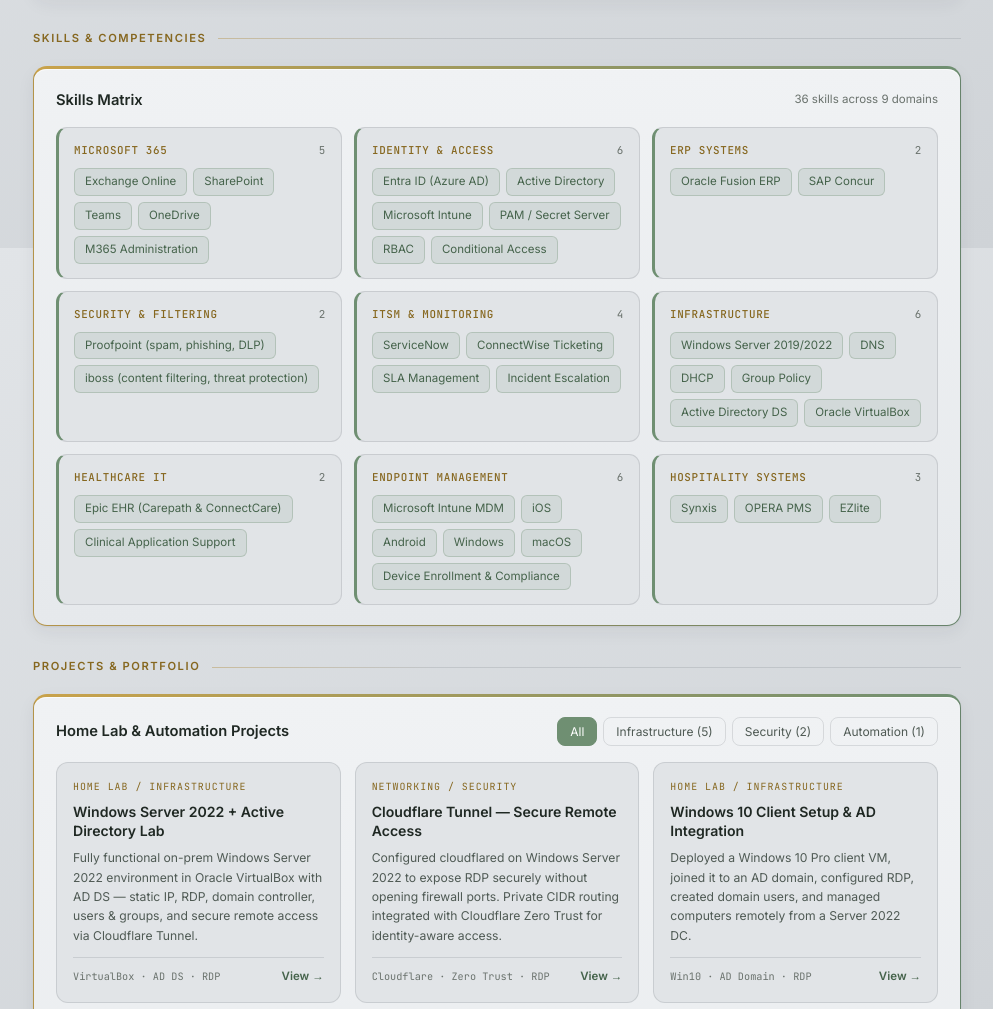
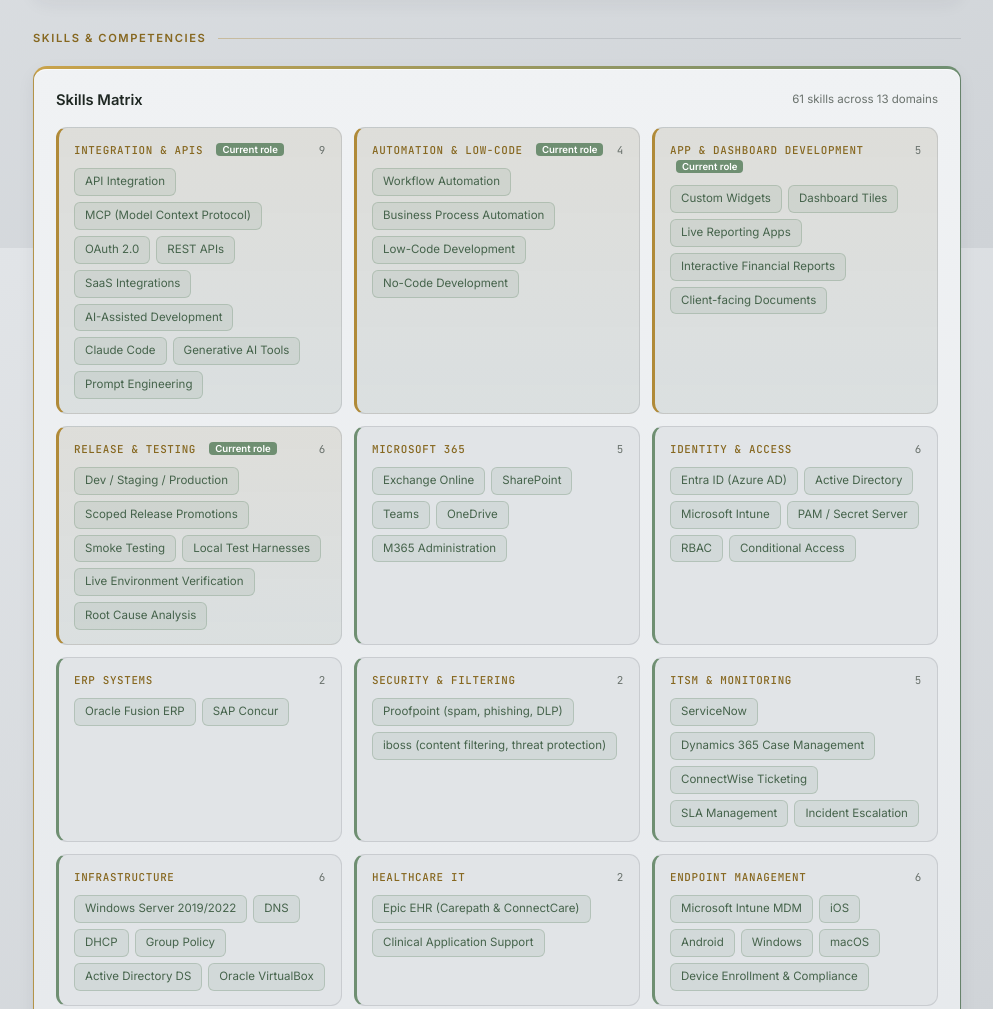
Before and after one commit to Yuzuki007/MyCV, a plain HTML site: page index.html in a window 1280 px wide. Shown: the part 1352-2361 px from the top of the page, without its empty margins (287-1280 px from the left). Drawn offline with Linux system fonts and the light colour scheme.

Commit message:
Add current-role skill groups

```diff
--- a/index.html
+++ b/index.html
@@ -233,6 +233,8 @@ footer span{color:#86671f}
 .ct .ci svg{stroke:#fff}
 .certs li{border-left:3px solid rgba(111,143,114,.55)}
 .search:focus{border-color:var(--gold)}
+.skill.cur{border-left-color:var(--gold);background:linear-gradient(180deg,rgba(190,150,60,.08),rgba(111,143,114,.06)),var(--panel2)}
+.skill h4 em.new{font-style:normal;font-family:var(--font);text-transform:none;letter-spacing:0;font-size:.6rem;font-weight:600;color:#fff;background:var(--accent);padding:1px 6px;border-radius:4px;margin-left:6px;vertical-align:1px}
 </style>
 </head>
 <body>
@@ -404,11 +406,15 @@ const JOBS = [
 ];
 
 const SKILLS = {
+  "Integration & APIs":["API Integration","MCP (Model Context Protocol)","OAuth 2.0","REST APIs","SaaS Integrations","AI-Assisted Development","Claude Code","Generative AI Tools","Prompt Engineering"],
+  "Automation & Low-Code":["Workflow Automation","Business Process Automation","Low-Code Development","No-Code Development"],
+  "App & Dashboard Development":["Custom Widgets","Dashboard Tiles","Live Reporting Apps","Interactive Financial Reports","Client-facing Documents"],
+  "Release & Testing":["Dev / Staging / Production","Scoped Release Promotions","Smoke Testing","Local Test Harnesses","Live Environment Verification","Root Cause Analysis"],
   "Microsoft 365":["Exchange Online","SharePoint","Teams","OneDrive","M365 Administration"],
   "Identity & Access":["Entra ID (Azure AD)","Active Directory","Microsoft Intune","PAM / Secret Server","RBAC","Conditional Access"],
   "ERP Systems":["Oracle Fusion ERP","SAP Concur"],
   "Security & Filtering":["Proofpoint (spam, phishing, DLP)","iboss (content filtering, threat protection)"],
-  "ITSM & Monitoring":["ServiceNow","ConnectWise Ticketing","SLA Management","Incident Escalation"],
+  "ITSM & Monitoring":["ServiceNow","Dynamics 365 Case Management","ConnectWise Ticketing","SLA Management","Incident Escalation"],
   "Infrastructure":["Windows Server 2019/2022","DNS","DHCP","Group Policy","Active Directory DS","Oracle VirtualBox"],
   "Healthcare IT":["Epic EHR (Carepath & ConnectCare)","Clinical Application Support"],
   "Endpoint Management":["Microsoft Intune MDM","iOS","Android","Windows","macOS","Device Enrollment & Compliance"],
@@ -463,8 +469,8 @@ selectJob(0);
 $("#expCount").textContent=`${JOBS.length} roles · ${fmt(JOBS[JOBS.length-1].start)} – Present`;
 
 /* ================= SKILLS ================= */
-let total=0;
-$("#skillGrid").innerHTML=Object.entries(SKILLS).map(([k,v])=>{total+=v.length;return `<div class="skill"><h4>${esc(k)}<b>${v.length}</b></h4><div class="chips">${v.map(s=>`<span class="chip">${esc(s)}</span>`).join("")}</div></div>`}).join("");
+let total=0;const CURRENT=["Integration & APIs","Automation & Low-Code","App & Dashboard Development","Release & Testing"];
+$("#skillGrid").innerHTML=Object.entries(SKILLS).map(([k,v])=>{total+=v.length;const isNew=CURRENT.includes(k);return `<div class="skill${isNew?" cur":""}"><h4><span>${esc(k)}${isNew?' <em class="new">Current role</em>':""}</span><b>${v.length}</b></h4><div class="chips">${v.map(s=>`<span class="chip">${esc(s)}</span>`).join("")}</div></div>`}).join("");
 $("#skillCount").textContent=`${total} skills across ${Object.keys(SKILLS).length} domains`;
 
 /* ================= PROJECTS ================= */
```
